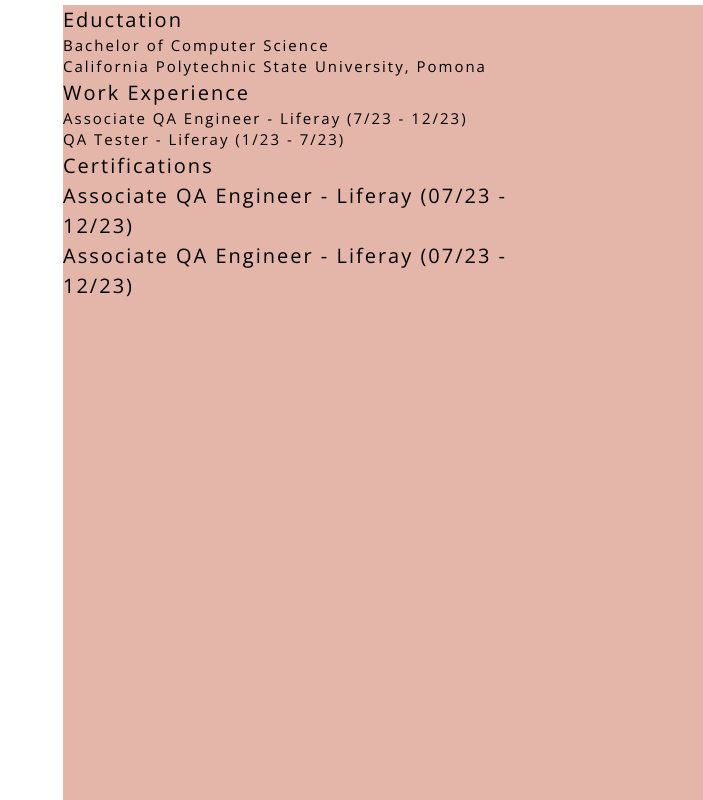
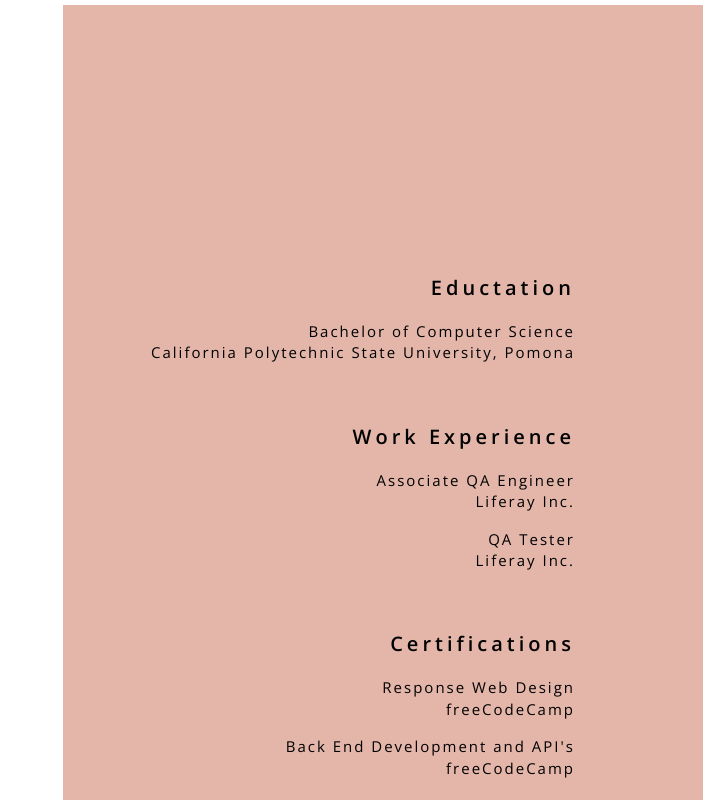
Before and after one commit to allen-nagtalon/portfolio, a React (Create React App) app: page / in a window 1280 px wide. Shown: the part 1240-2040 px from the top of the page, without its empty margins (577-1280 px from the left). Built offline with nearby package versions, Linux system fonts and the light colour scheme.

Commit message:
Create interactive list of experience items

```diff
--- a/src/pages/about-page/ExperienceSection.js
+++ b/src/pages/about-page/ExperienceSection.js
@@ -1,4 +1,41 @@
-import { Box, Typography } from "@mui/material"
+import { Box, styled, Typography } from "@mui/material"
+
+const education = [
+  { title: 'Bachelor of Computer Science', location: 'California Polytechnic State University, Pomona' }
+]
+
+const work = [
+  { title: 'Associate QA Engineer', location: 'Liferay Inc.' },
+  { title: 'QA Tester', location: 'Liferay Inc.' },
+]
+
+const certifications = [
+  { title: 'Response Web Design', location: 'freeCodeCamp' },
+  { title: 'Back End Development and API\'s', location: 'freeCodeCamp' }
+]
+
+const CategoryTitle = styled(Typography)(({theme}) => ({
+  paddingTop: 50,
+  marginBottom: 10,
+  fontWeight: 600,
+  letterSpacing: 4
+}))
+
+const ExperienceItem = (exp) => {
+  return (
+    <Box
+      component={Typography}
+      variant='body2'
+      sx={{
+        py: 1,
+        '&:hover': {
+          fontWeight: 500
+        }
+    }}>
+      {exp.title}<br />{exp.location}
+    </Box>
+  )
+}
 
 export function ExperienceSection() {
   return (
@@ -12,21 +49,43 @@
       }}>
 
       </Box>
-      <Box sx={{
-        bgcolor: 'melon.dark',
-        width: '40vw',
-        pr: '10vw'
+      <Box
+        display='flex'
+        alignItems='center'
+        textAlign='end'
+        sx={{
+          bgcolor: 'melon.dark',
+          width: '40vw',
+          pr: '10vw'
       }}>
-        <Typography variant='body1'>Eductation</Typography>
-        <Typography variant='body2'>Bachelor of Computer Science<br/>California Polytechnic State University, Pomona</Typography>
+        <Box sx={{ width: '100%' }}>
+          <CategoryTitle>Eductation</CategoryTitle>
+          <Box>
+            {
+              education.map((edu) => (
+                <ExperienceItem {...edu} />
+              ))
+            }
+          </Box>
 
-        <Typography variant='body1'>Work Experience</Typography>
-        <Typography variant='body2'>Associate QA Engineer - Liferay (7/23 - 12/23)</Typography>
-        <Typography variant='body2'>QA Tester - Liferay (1/23 - 7/23)</Typography>
+          <CategoryTitle>Work Experience</CategoryTitle>
+          <Box>
+            {
+              work.map((work) => (
+                <ExperienceItem {...work} />
+              ))
+            }
+          </Box>
 
-        <Typography variant='body1'>Certifications</Typography>
-        <Typography>Associate QA Engineer - Liferay (07/23 - 12/23)</Typography>
-        <Typography>Associate QA Engineer - Liferay (07/23 - 12/23)</Typography>
+          <CategoryTitle>Certifications</CategoryTitle>
+          <Box>
+            {
+              certifications.map((cert) => (
+                <ExperienceItem {...cert} />
+              ))
+            }
+          </Box>
+        </Box>
       </Box>
     </Box>
   )
```
